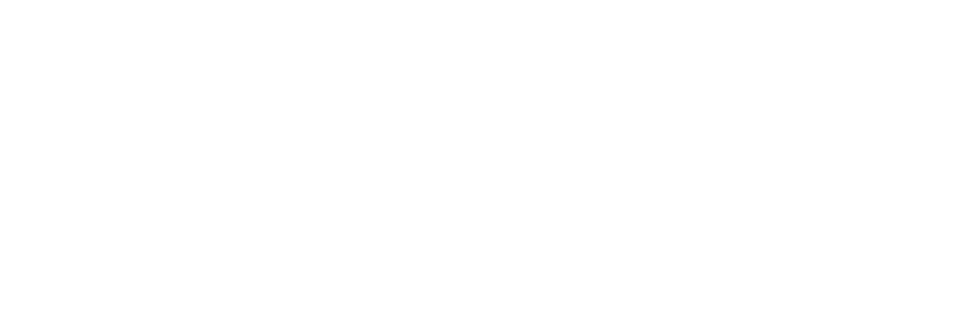
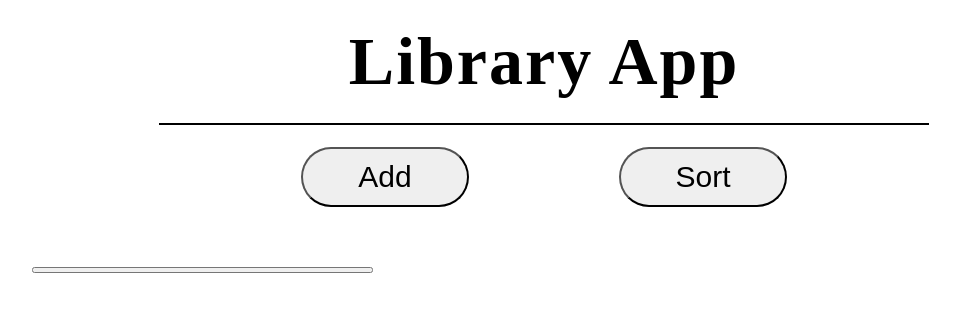
Before and after one commit to CastelShal/Library, a plain HTML site: page index.html in a window 1280 px wide. Shown: the whole page, without its empty margins (96-1056 px from the left). Drawn offline with Linux system fonts and the light colour scheme; a web font is replaced by a local one.

Commit message:
Design structure revisited

```diff
--- a/index.html
+++ b/index.html
@@ -9,6 +9,15 @@
     <title>Library</title>
 </head>
 <body>
-
+    <h1 id="title">Library App</h1>
+    <hr style="width:60%; border:1px solid black;" />
+    <div class="functions">
+        <button class="option"> Add
+        </button>
+        <button class="option">Sort </button>
+    </div>
+    <div class="cards">
+       <button></button>
+    </div>
 </body>
 </html>
--- a/style.css
+++ b/style.css
@@ -1,3 +1,44 @@
+@font-face {
+    font-family: Bree;
+    src: url(".fonts/BreeSerif-Regular.ttf");
+}
+
 body {
+    margin: 0px;
+    padding: 0px;
+}
 
+#title {
+    margin:0px;
+    font-family: Bree;
+    letter-spacing: 2px;
+    text-align: center;
+    font-size: 68px;
+    margin: 22px 0px;
 }
+
+#title + hr {
+    margin-bottom: 22px;
+}
+
+.functions{
+    display: flex;
+    flex-flow: row nowrap;
+    justify-content: center;
+    gap: 150px;
+    margin-bottom: 60px;
+}
+
+.option{
+    width: 168px;
+    height: 60px;
+    border-radius: 30px;
+    font-size: 30px;
+}
+
+.cards {
+    width:80%;
+    margin: 0px auto;
+    display:grid;
+    grid-template-columns: 1fr 1fr 1fr;
+}
```
Also changed, not shown: fonts/BreeSerif-Regular.ttf (added).
